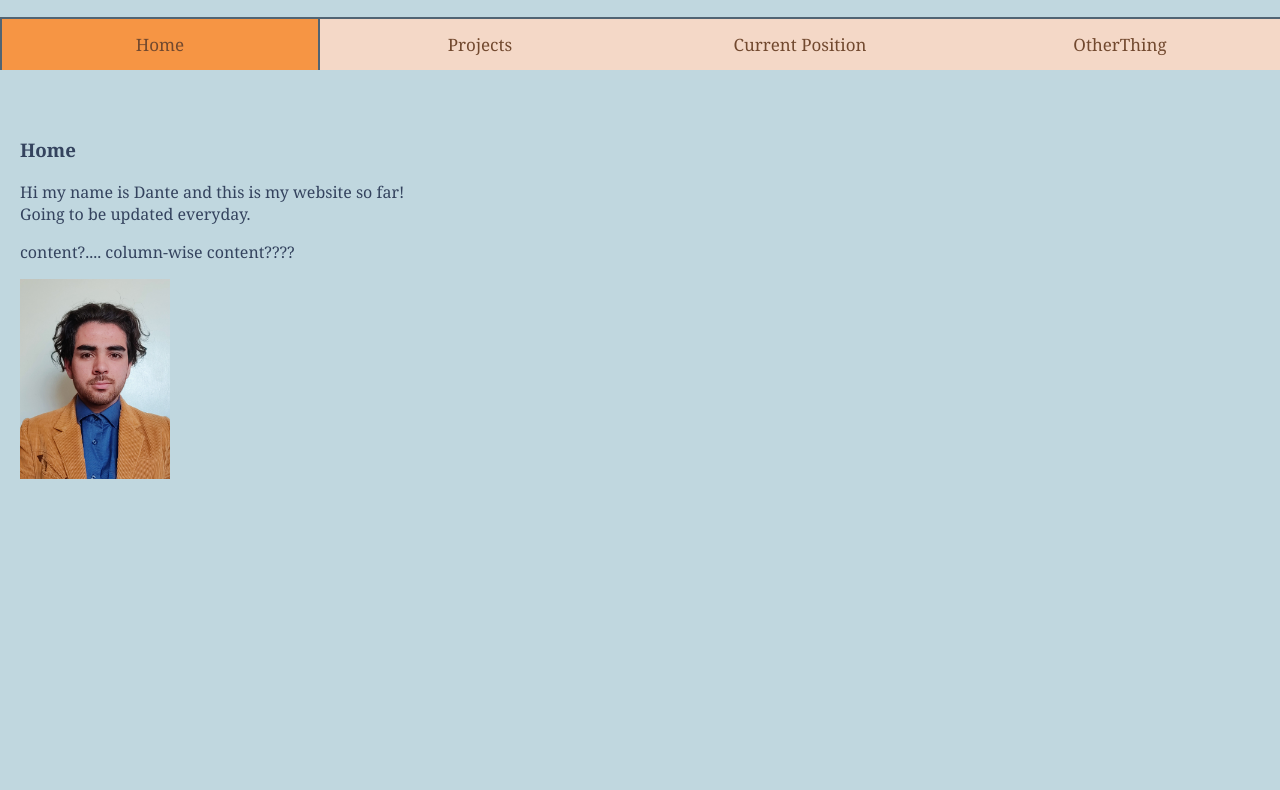
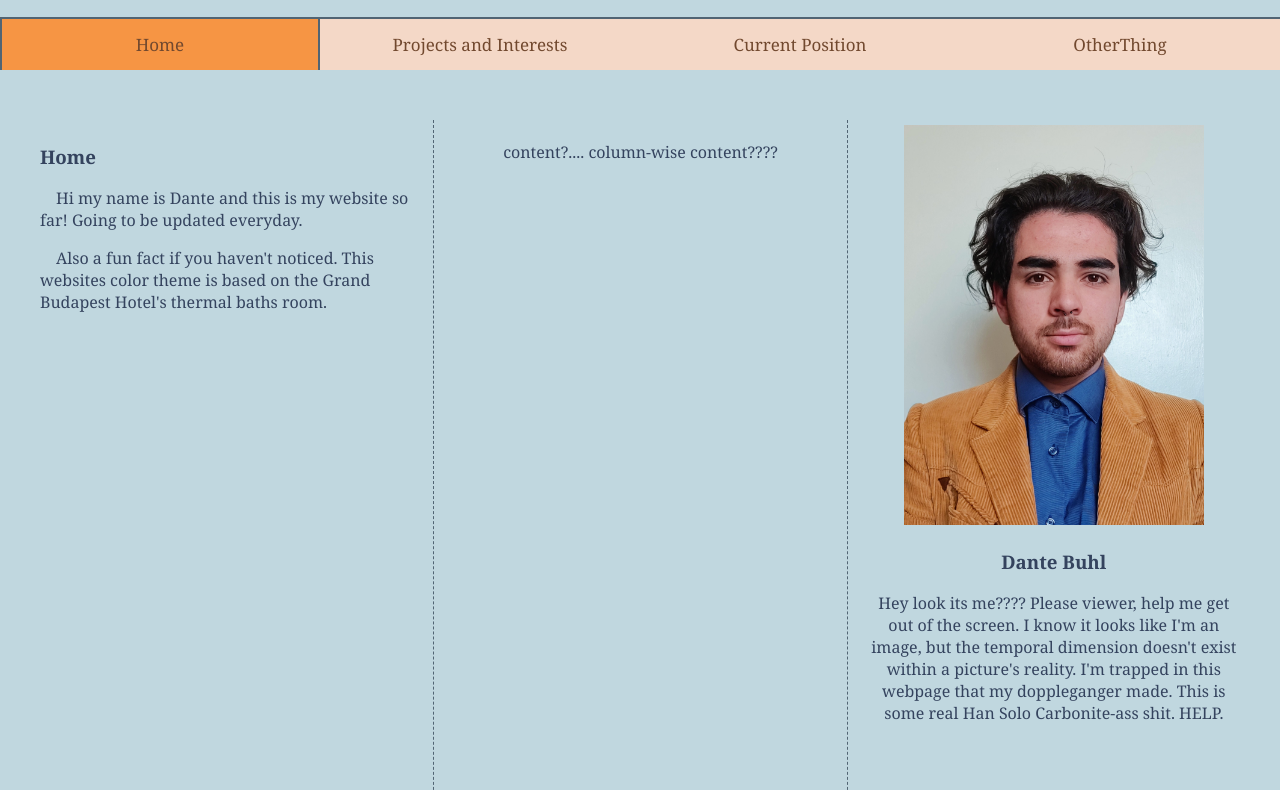
Before and after one commit to dbuhl8/website, a plain HTML site: page index.html in a window 1280 px wide. Shown: the part 118-908 px from the top of the page. Drawn offline with Linux system fonts and the light colour scheme.

Commit message:
Website Update 3
Fixed the columns on the home page, added paragraph indentation

```diff
--- a/cind.css
+++ b/cind.css
@@ -17,7 +17,7 @@ body, html {
   border-color: #516473;
   font-family: Georgia;
   border-width: 2px;
-  height: 51.5px;
+  height: 50.5px;
 }
 /* Tabs on navbar*/
 .tablink {
@@ -44,18 +44,24 @@ body, html {
 }
 .contentHome {
   display: flex;
+  flex-direction: row wrap;
+  justify-content: space-between;
 }
-.contentCol13{
+.contentCol3{
+  padding: 5px 20px;
+  text-align: center;
   flex: 33%;
-  width: 33%;
 }
-.contentCol23{
-  flex: 33%;
-  width: 33%
+.contentCol3 + .contentCol3 {
+  border-left-style: dashed;
+  border-width: 0.5px;
+  border-color: #516473;
 }
-.contentCol33{
-  flex: 33%;
-  width: 33%;
+.contentCol3:first-child{
+  text-align: left;
+}
+.fun {
+  display: grid;
 }
 
 
@@ -135,9 +141,13 @@ body, html {
 /*page content formatting so that it isn't covered by the side tabs*/
 .pageContent {
   position: absolute;
+  padding-left: 15px;
   top: 225px;
   left: 230px;
   width: 100%;
+}
+.tab{
+  text-indent: 16px;
 }
 
 #Home {background-color: #C0D7DF; color: #34435e}
--- a/index.html
+++ b/index.html
@@ -30,27 +30,37 @@ AnotherOrange = #E18335
       <div class="rightHeaderCol">
         <a href="https://www.linkedin.com/in/dante-buhl-905493267/"><img src="linkin.jpg" alt="linkedinimg" width="50px" height="50px"></a>
         <a href="https://github.com/dbuhl8"><img src="githublogo.png" alt="githublogo", width="50px" height="50px"></a>
+        <a href="https://traccloud.go-redrock.com/ucsc/"><img src="tutorTrac.jpeg" alt="lss" width="50" height="50px"></a>
       </div>
   </div>
 </div>
 
 <div id="navBarItem" class="navBar">
   <button class="tablink" onclick="openPage('Home', this, '#F69544')" id="defaultOpen">Home</button>
-  <button class="tablink" onclick="openPage('Projects', this, '#F69544')">Projects</button>
+  <button class="tablink" onclick="openPage('Projects', this, '#F69544')">Projects and Interests</button>
   <button class="tablink" onclick="openPage('CurrentPosition', this, '#F69544')">Current Position</button>
   <button class="tablink" onclick="openPage('About', this, '#F69544')">OtherThing</button>
 </div>
 
 <div id="Home" class="tabcontent contentHome">
-  <div class="contentCol13">
+  <div class="contentCol3">
     <h3>Home</h3>
-    <p>Hi my name is Dante and this is my website so far! Going to be updated everyday.</p>
+    <p class="tab">Hi my name is Dante and this is my website so far! Going to be updated everyday.
+    </p>
+    <p class="tab">Also a fun fact if you haven't noticed. This websites
+      color theme is based on the Grand Budapest Hotel's thermal baths room.
+    </p>
   </div>
-  <div class="contentCol23">
+  <div class="contentCol3">
     <p>content?.... column-wise content????</p>
   </div>
-  <div class="contentCol33">
-      <img src="selfie2.jpg" alt="selfie" width="150px" height="200px">
+  <div class="contentCol3">
+      <img src="selfie2.jpg" alt="selfie" width="300px" height="400px">
+      <h3>Dante Buhl</h3>
+      <p>Hey look its me???? Please viewer, help me get out of the screen. I know it looks like I'm an image,
+        but the temporal dimension doesn't exist within a picture's reality. I'm trapped in
+        this webpage that my doppleganger made. This is some real Han Solo Carbonite-ass shit. HELP.
+      </p>
   </div>
 </div>
 
@@ -71,7 +81,6 @@ AnotherOrange = #E18335
     <a href="#" class="hoverButton button2">SUM Club Secretary</a>
     <a href="#" class="hoverButton button3">Applied Math M.S.</a>
     <a href="#" class="hoverButton button4">Towson Univ. REU</a>
-
   </div>
   <div class="pageContent">
     <h3>Projects</h3>
@@ -79,9 +88,11 @@ AnotherOrange = #E18335
   </div>
 </div>
 
-<div id="About" class="tabcontent">
-  <h3>OtherThings</h3>
-  <p>Who we are and what we do.</p>
+<div id="About" class="tabcontent fun">
+  <div class="pageContent">
+    <h3>OtherThings</h3>
+    <p>Who we are and what we do.</p>
+  </div>
 </div>
 <script>
   document.getElementById("defaultOpen").click();
--- a/jsind.js
+++ b/jsind.js
@@ -9,7 +9,7 @@ function openPage(pageName,elmnt,color) {
     tablinks[i].style.backgroundColor = "";
     tablinks[i].style.borderStyle = "none";
   }
-  document.getElementById(pageName).style.display = "block";
+  document.getElementById(pageName).style.display = "flex";
   elmnt.style.borderRightStyle = "solid";
     elmnt.style.borderLeftStyle = "solid";
     elmnt.style.borderTopStyle = "none";
```
Also changed, not shown: tutorTrac.jpeg (added), tutorTracLogo.png (added).
